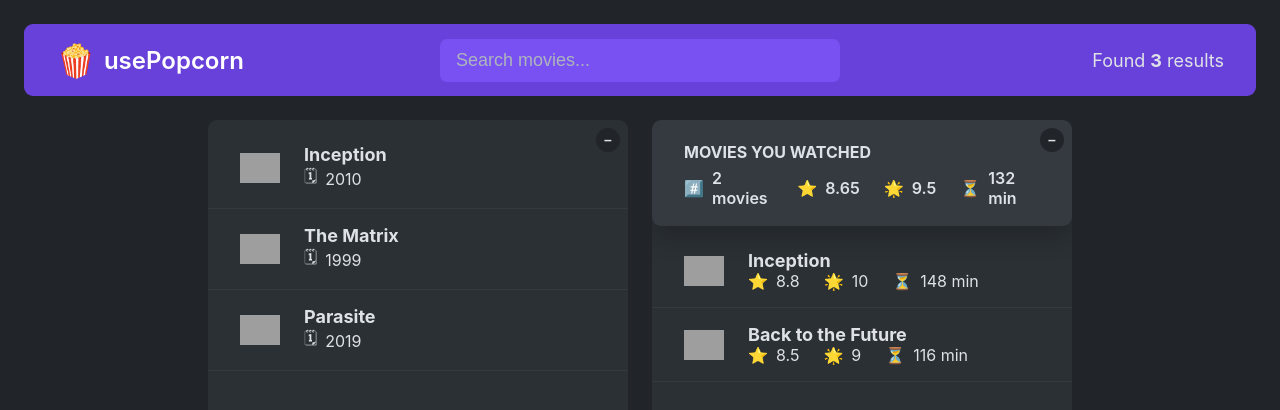
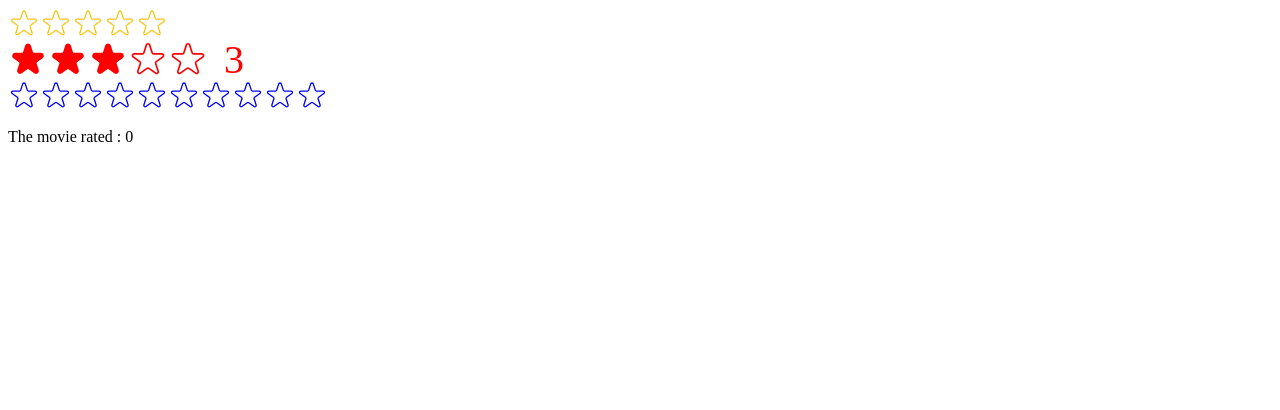
Before and after one commit to shavitshelli/06-use-popcorn, a React (Create React App) app: page / in a window 1280 px wide. Shown: the top 410 px of the page. Built offline with nearby package versions, Linux system fonts and the light colour scheme; grey boxes are pictures that could not be loaded.

Commit message:
added starRating component

```diff
--- a/src/index.js
+++ b/src/index.js
@@ -1,11 +1,30 @@
-import React from "react";
+import React, { useState } from "react";
 import ReactDOM from "react-dom/client";
-import "./index.css";
-import App from "./App";
+//import "./index.css";
+//import App from "./App";
+import StarRating from "./starRating";
 
 const root = ReactDOM.createRoot(document.getElementById("root"));
+function Test() {
+  const [movieRating, setMovieRating] = useState(0);
+
+  return (
+    <div>
+      <StarRating color="blue" maxRating={10} onSetRating={setMovieRating} />
+      <p>The movie rated : {movieRating}</p>
+    </div>
+  );
+}
+
 root.render(
   <React.StrictMode>
-    <App />
+    {/* <App /> */}
+    <StarRating
+      maxRating={5}
+      messages={["Terrible", "Bad", "Ok", "Good", "Amazing"]}
+    />
+    <StarRating size={60} color="red" className="test" defaultRating={3} />
+
+    <Test />
   </React.StrictMode>
 );
--- /dev/null
+++ b/src/starRating.js
@@ -0,0 +1,145 @@
+import { useState } from "react";
+import PropTypes from "prop-types";
+
+const containerStyle = {
+  display: "flex",
+  alignItems: "center",
+  gap: "16px",
+};
+
+const starContainerStyle = {
+  display: "flex",
+};
+
+StarRating.propTypes = {
+  maxRating: PropTypes.number,
+  color: PropTypes.string,
+  size: PropTypes.number,
+  className: PropTypes.string,
+  messages: PropTypes.array,
+  defaultRating: PropTypes.number,
+  onSetRating: PropTypes.func,
+};
+
+export default function StarRating({
+  maxRating = 5,
+  color = "#fcc419",
+  size = 48,
+  className = "",
+  messages = [],
+  defaultRating = 0,
+  onSetRating,
+}) {
+  const textStyle = {
+    lineHeight: "1",
+    margin: "0",
+    color,
+    fontSize: `${size / 1.5}px`,
+  };
+  const [rating, setRating] = useState(defaultRating);
+  const [tempRating, setTempRating] = useState(0);
+
+  function handleRating(rating) {
+    setRating(rating);
+    onSetRating(rating);
+  }
+
+  return (
+    <div style={containerStyle} className={className}>
+      <div style={starContainerStyle}>
+        {Array.from({ length: maxRating }, (_, i) => (
+          <Star
+            key={i}
+            onRate={() => handleRating(i + 1)}
+            full={tempRating ? tempRating >= i + 1 : rating >= i + 1}
+            onHoverIn={() => setTempRating(i + 1)}
+            onHoverOut={() => setTempRating(0)}
+            color={color}
+            size={size}
+          />
+        ))}
+      </div>
+      <p style={textStyle}>
+        {messages.length === maxRating
+          ? messages[tempRating ? tempRating - 1 : rating - 1]
+          : tempRating || rating || ""}
+      </p>
+    </div>
+  );
+}
+
+function Star({ onRate, full, onHoverIn, onHoverOut, color, size }) {
+  const starStyle = {
+    width: `${size / 1.5}px`,
+    height: `${size / 1.5}px`,
+    display: "block",
+    cursur: "pointer",
+  };
+  return (
+    <span
+      role="button"
+      style={starStyle}
+      onClick={onRate}
+      onMouseEnter={onHoverIn}
+      onMouseLeave={onHoverOut}
+    >
+      {full ? (
+        <svg
+          xmlns="http://www.w3.org/2000/svg"
+          viewBox="0 0 20 20"
+          fill={color}
+          stroke={color}
+        >
+          <path d="M9.049 2.927c.3-.921 1.603-.921 1.902 0l1.07 3.292a1 1 0 00.95.69h3.462c.969 0 1.371 1.24.588 1.81l-2.8 2.034a1 1 0 00-.364 1.118l1.07 3.292c.3.921-.755 1.688-1.54 1.118l-2.8-2.034a1 1 0 00-1.175 0l-2.8 2.034c-.784.57-1.838-.197-1.539-1.118l1.07-3.292a1 1 0 00-.364-1.118L2.98 8.72c-.783-.57-.38-1.81.588-1.81h3.461a1 1 0 00.951-.69l1.07-3.292z" />
+        </svg>
+      ) : (
+        <svg
+          xmlns="http://www.w3.org/2000/svg"
+          fill="none"
+          viewBox="0 0 24 24"
+          stroke={color}
+        >
+          <path
+            strokeLinecap="round"
+            strokeLinejoin="round"
+            strokeWidth="{2}"
+            d="M11.049 2.927c.3-.921 1.603-.921 1.902 0l1.519 4.674a1 1 0 00.95.69h4.915c.969 0 1.371 1.24.588 1.81l-3.976 2.888a1 1 0 00-.363 1.118l1.518 4.674c.3.922-.755 1.688-1.538 1.118l-3.976-2.888a1 1 0 00-1.176 0l-3.976 2.888c-.783.57-1.838-.197-1.538-1.118l1.518-4.674a1 1 0 00-.363-1.118l-3.976-2.888c-.784-.57-.38-1.81.588-1.81h4.914a1 1 0 00.951-.69l1.519-4.674z"
+          />
+        </svg>
+      )}
+    </span>
+  );
+}
+
+/*
+FULL STAR
+
+<svg
+  xmlns="http://www.w3.org/2000/svg"
+  viewBox="0 0 20 20"
+  fill="#000"
+  stroke="#000"
+>
+  <path
+    d="M9.049 2.927c.3-.921 1.603-.921 1.902 0l1.07 3.292a1 1 0 00.95.69h3.462c.969 0 1.371 1.24.588 1.81l-2.8 2.034a1 1 0 00-.364 1.118l1.07 3.292c.3.921-.755 1.688-1.54 1.118l-2.8-2.034a1 1 0 00-1.175 0l-2.8 2.034c-.784.57-1.838-.197-1.539-1.118l1.07-3.292a1 1 0 00-.364-1.118L2.98 8.72c-.783-.57-.38-1.81.588-1.81h3.461a1 1 0 00.951-.69l1.07-3.292z"
+  />
+</svg>
+
+
+EMPTY STAR
+
+<svg
+  xmlns="http://www.w3.org/2000/svg"
+  fill="none"
+  viewBox="0 0 24 24"
+  stroke="#000"
+>
+  <path
+    strokeLinecap="round"
+    strokeLinejoin="round"
+    strokeWidth="{2}"
+    d="M11.049 2.927c.3-.921 1.603-.921 1.902 0l1.519 4.674a1 1 0 00.95.69h4.915c.969 0 1.371 1.24.588 1.81l-3.976 2.888a1 1 0 00-.363 1.118l1.518 4.674c.3.922-.755 1.688-1.538 1.118l-3.976-2.888a1 1 0 00-1.176 0l-3.976 2.888c-.783.57-1.838-.197-1.538-1.118l1.518-4.674a1 1 0 00-.363-1.118l-3.976-2.888c-.784-.57-.38-1.81.588-1.81h4.914a1 1 0 00.951-.69l1.519-4.674z"
+  />
+</svg>
+
+*/
```
